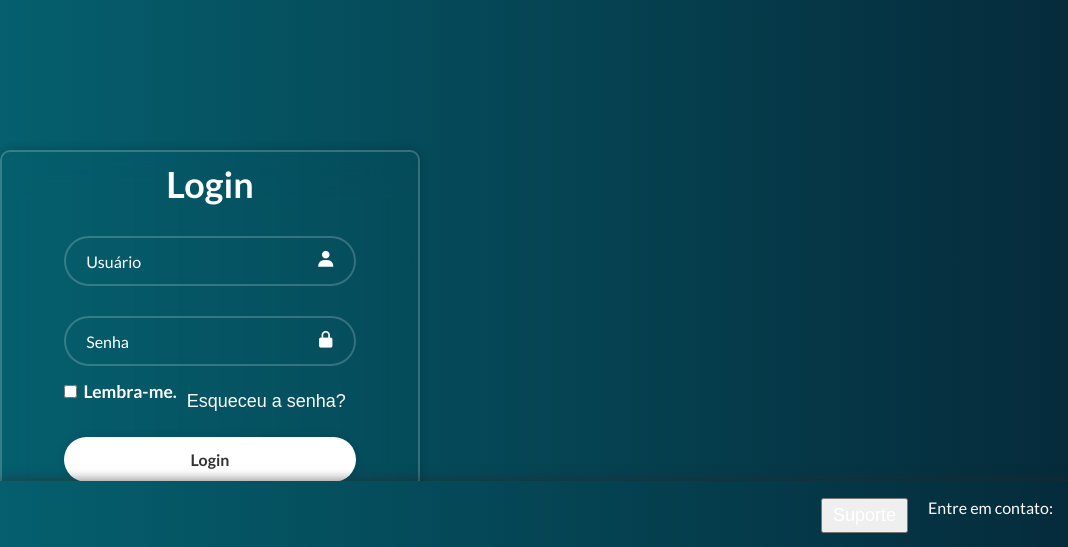
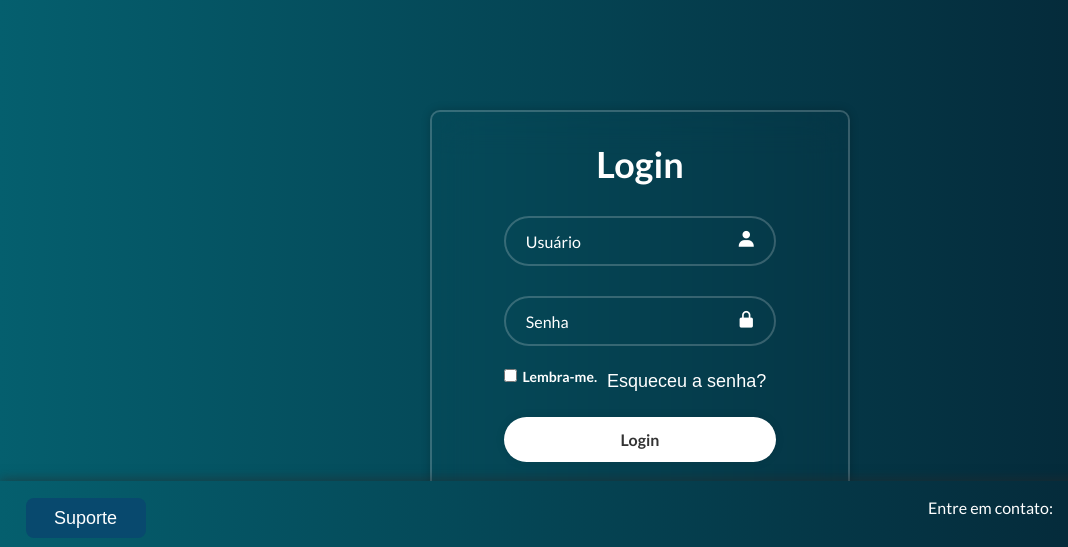
Before and after one commit to WedsonTavares/web-estacio, a plain HTML site: page login.html in a window 1280 px wide. Shown: the part 250-797 px from the top of the page, 0-1068 px from the left. Drawn offline with nearby package versions, Linux system fonts and the light colour scheme.

Commit message:
Ajustes na Pag login e botão suporte

```diff
--- a/login.html
+++ b/login.html
@@ -4,7 +4,10 @@
     <meta charset="UTF-8" />
     <meta name="viewport" content="width=device-width, initial-scale=1.0" />
     <link rel="stylesheet" href="style.css" />
-    <link href='https://unpkg.com/boxicons@2.1.4/css/boxicons.min.css' rel='stylesheet'>
+    <link
+      href="https://unpkg.com/boxicons@2.1.4/css/boxicons.min.css"
+      rel="stylesheet"
+    />
     <title>Login</title>
   </head>
   <body>
@@ -44,28 +47,29 @@
         </ul>
       </nav>
     </header>
-
+   <div class="img-fundo"></div>
     <!-- Formulário de login -->
     <div class="wrapper1">
+
       <form action="">
         <h1>Login</h1>
         <div class="input-box1">
-              <input type="text" placeholder="Usuário" required>
-              <i class='bx bxs-user'></i>
+          <input type="text" placeholder="Usuário" required />
+          <i class="bx bxs-user"></i>
         </div>
         <div class="input-box1">
-              <input type="password" placeholder="Senha" required>
-              <i class='bx bxs-lock-alt'></i>
+          <input type="password" placeholder="Senha" required />
+          <i class="bx bxs-lock-alt"></i>
         </div>
 
         <div class="remember-forgot1">
-              <label><input type="checkbox"> Lembra-me. </label>
-              <a href="#">Esqueceu a senha?</a>
+          <label><input type="checkbox" /> Lembra-me. </label>
+          <a href="login.html">Esqueceu a senha?</a>
         </div>
         <button type="submit" class="btn1">Login</button>
 
         <div class="register-link1">
-              <p>Nao tem conta? <a href="#">Cadastra-se.</a></p>
+          <p>Nao tem conta? <a href="#">Cadastre-se.</a></p>
         </div>
       </form>
     </div>
--- a/style.css
+++ b/style.css
@@ -32,15 +32,16 @@ body {
   animation: loop_fundo 9s linear infinite;
 }
 
+
 @keyframes loop_fundo {
   0% {
-    background-image: url('./assets/loop1.jpg')
+    background-image: url("./assets/loop1.jpg");
   }
   50% {
-    background-image: url('./assets/loop2.jpg')
+    background-image: url("./assets/loop2.jpg");
   }
   100% {
-    background-image: url('./assets/loop3.jpg')
+    background-image: url("./assets/loop3.jpg");
   }
 }
 /* Estilos para os links - Usado em todos os arquivos HTML */
@@ -63,15 +64,23 @@ header {
   box-shadow: 0 2px 10px rgba(0, 0, 0, 0.1);
 }
 
+.btn-suporte{
+  position: absolute;
+  left: 2%;
+  height: 40px;
+  background-color:#08496e;
+  border: none;
+  border-radius: 8px;
+  width: 120px;
+}
+
 button:hover {
-  background-color: #08496e;
+  background-color: green;
 }
 
 .logotipo img {
   width: 300px;
 }
-
-
 
 /* Estilos para a nav desquerda "Buscar" */
 .nav-equerda {
@@ -365,168 +374,25 @@ input[type="tel"] {
 }
 
 input[type="tel"]:focus {
-  border-color: #0EA057;
+  border-color: #0ea057;
   outline: none;
 }
 
-/* Estilos para a página de login - login.html
-.container-login {
-  position: relative;
-  width: 440px;
-  height: 440px;
-  background: transparent;
-  margin-left: 530px;
-  border-radius: 20px;
-  backdrop-filter: blur(15px);
-  box-shadow: 0 0 25px rgba(0, 0, 0, 0.5);
-  display: flex;
-  align-items: center;
-}
 
-.form-box login {
-  display: none;
-}
 
-.container-login .icon-close {
-  position: absolute;
-  top: 0px;
-  right: 0;
-  width: 45px;
-  height: 45px;
-  font-size: 2em;
-  display: flex;
-  justify-content: center;
-  align-items: center;
-  color: #fff;
-  overflow: hidden;
-  cursor: pointer;
-  border-bottom-left-radius: 20px;
-  z-index: 1;
-}
-
-.container-login .form-box {
-  width: 100%;
-  padding: 40px;
-}
-
-.form-box h2 {
-  font-size: 2em;
-  color: #51f2cc;
-  text-align: center;
-}
-
-.input-box {
-  position: relative;
-  width: 100%;
-  height: 50px;
-  border-bottom: 2px solid #162938;
-  margin: 30px 0;
-}
-
-.input-box label {
-  position: absolute;
-  top: 50%;
-  left: 5px;
-  transform: translateY(-50%);
-  font-size: 1em;
-  color: #ffffff;
-  font-weight: 500;
-  pointer-events: none;
-  transition: 0.5s;
-}
-
-.input-box input:focus ~ label,
-.input-box input:valid ~ label {
-  top: -9px;
-}
-
-.input-box input {
-  width: 100%;
-  height: 100%;
-  background: transparent;
-  border: none;
-  outline: none;
-  color: white;
-  font-weight: 600;
-  padding: 35px 0 5px;
-}
-
-.input-box .icon {
-  position: absolute;
-  right: 8px;
-  font-size: 1.2em;
-  color: #ffffff;
-  line-height: 57px;
-}
-
-.lembrar-me {
-  font-size: 0.9em;
-  color: white;
-  font-weight: 500;
-  margin: -15px 0 15px;
-  display: flex;
-  justify-content: space-between;
-}
-
-.lembrar-me label input {
-  accent-color: #162938;
-  margin-right: 3px;
-}
-
-.lembrar-me a {
-  color: white;
-  text-decoration: none;
-  font-size: 0.9em;
-}
-
-.lembrar-me a:hover {
-  text-decoration: underline;
-}
-
-.btn {
-  width: 100%;
-  height: 45px;
-  background: #162938;
-  border: none;
-  outline: none;
-  border-radius: 6px;
-  cursor: pointer;
-  font-size: 1em;
-  color: white;
-  font-weight: 500;
-}
-
-.registrar-login {
-  font-size: 0.9em;
-  color: white;
-  text-align: center;
-  font-weight: 500;
-  margin: 25px 0 10px;
-}
-
-.registrar-login p a {
-  color: #51f2cc;
-  text-decoration: none;
-  font-weight: 600;
-}
-
-.registrar-login p a:hover {
-  text-decoration: underline;
-} */
-
-/* teste login */
+/* Página Login (Lucas e Wedson)*/
 .wrapper1 {
   width: 420px;
   background: transparent;
   padding: center;
-  height: 400px;
+  margin: 0 auto;
   display: flex;
   align-items: center;
   justify-content: center;
-  border: 2px solid rgb(255, 255, 255, .2);
+  border: 2px solid rgb(255, 255, 255, 0.2);
   backdrop-filter: blur(20px);
-  box-shadow: 0 0 10px rgba(0, 0, 0, .2);
-  color:#fff;
+  box-shadow: 0 0 10px rgba(0, 0, 0, 0.2);
+  color: #fff;
   border-radius: 10px;
   padding: 30px 40px;
 }
@@ -535,23 +401,23 @@ input[type="tel"]:focus {
   font-size: 36px;
   text-align: center;
 }
-.wrapper1 .input-box1{
+.wrapper1 .input-box1 {
   position: relative;
   width: 100%;
   height: 50px;
   margin: 30px 0;
 }
 
-.input-box1 input{
+.input-box1 input {
   width: 100%;
   height: 100%;
   background: transparent;
   border: none;
   outline: none;
-  border: 2px solid rgba(255, 255, 255, .2);
+  border: 2px solid rgba(255, 255, 255, 0.2);
   border-radius: 40px;
   font-size: 16px;
-  color:#fff;
+  color: #fff;
   padding: 20px 45px 20px 20px;
 }
 
@@ -575,6 +441,7 @@ input[type="tel"]:focus {
 }
 
 .remember-forgot1 label input {
+  margin-top: 8px;
   accent-color: #fff;
   margin-right: 3px;
   color: #fff;
@@ -582,6 +449,7 @@ input[type="tel"]:focus {
 
 .remember-forgot1 label {
   color: #fff;
+  font-size: 14px;
 }
 
 .remember-forgot1 a {
@@ -600,7 +468,7 @@ input[type="tel"]:focus {
   border: none;
   outline: none;
   border-radius: 40px;
-  box-shadow: 0 0 10px rgba(0, 0, 0, .1 );
+  box-shadow: 0 0 10px rgba(0, 0, 0, 0.1);
   cursor: pointer;
   font-size: 16px;
   color: #333;
@@ -619,6 +487,6 @@ input[type="tel"]:focus {
   font-weight: 600;
 }
 
-.register-link1 p a:hover{
+.register-link1 p a:hover {
   text-decoration: underline;
 }
```
Also changed, not shown: PaginaFilme.html (+2 -2 lines), cadastro.html (+2 -2 lines), index.html (+1 -1 lines), sobre.html (+1 -1 lines), suport.html (+1 -1 lines). Lines whose indentation alone changed are shown as unchanged.
